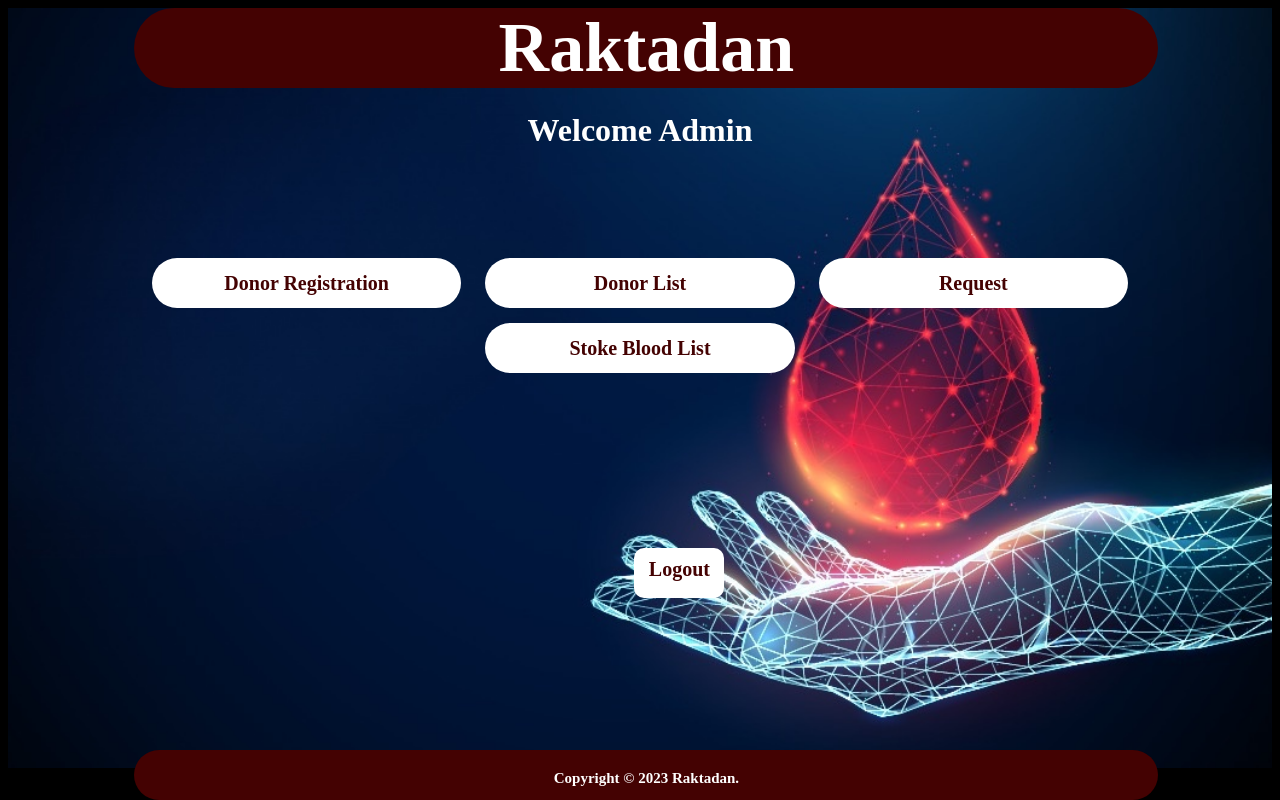
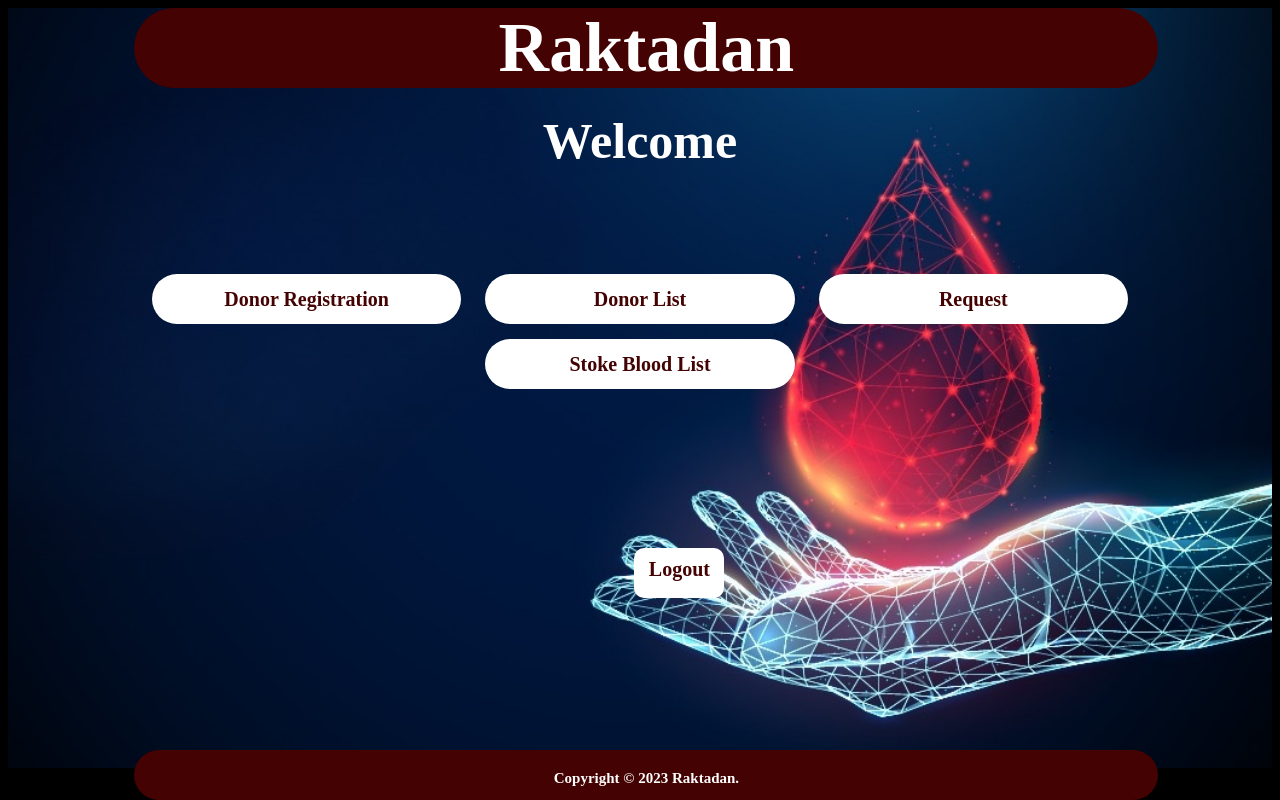
Before and after one commit to arbinshrestha63/Raktadan, a PHP site: page /admin-home.php in a window 1280 px wide. Run offline with PHP 8.4, Linux system fonts and the light colour scheme; the visitor is signed in with stand-in values (Sample User, id 1).

Commit message:
second commit

```diff
--- a/admin-home.php
+++ b/admin-home.php
@@ -44,9 +44,42 @@ session_start();
             display: inline-block;
             margin-bottom: 15px;
         }
+
         ul li a{
             text-decoration: none;
             color:  rgb(68, 2, 2);
+        }
+
+        .welcome-heading{
+            animation: fadeIn 2s ease-in-out;
+            opacity: 1;
+        }
+
+        @keyframes fadeIn {
+        0% {
+            opacity: 0;
+            transform: translateY(-20px); /* Move up by 20px */
+        }
+        100% {
+            opacity: 1;
+            transform: translateY(0); /* Move back to the original position */
+        }
+        }
+
+        .fade-in-animation {
+            opacity: 1;
+            animation: fade-in 2s ease-in-out forwards;
+        }
+
+        @keyframes fade-in {
+            0% {
+                opacity: 0;
+                transform: translateY(-20px);
+            }
+            100% {
+                opacity: 1;
+                transform: translateY(0);
+            }
         }
 
 
@@ -80,16 +113,16 @@ session_start();
                 }
                 ?>
                 <br><br>
-                <h1 align="center" style="color: white; margin-top: 50px;">Welcome Admin</h1>
+                <h1 class="welcome-heading" align="center" style="color: white; margin-top: 50px; font-size: 50px;">Welcome</h1>
 
-                <br><br><br><br>
+                <br><br><br>
 
 
                 <ul style="margin-left: -60px;">
-                    <li><a href="donor-red.php">Donor Registration</a></li>
-                    <li><a href="donor-list.php">Donor List</a></li>
-                    <li><a href="request.php">Request</a></li>
-                    <li><a href="stoke-blood-list.php">Stoke Blood List</a></li>
+                    <li class="fade-in-animation"><a href="donor-red.php">Donor Registration</a></li>
+                    <li class="fade-in-animation"><a href="donor-list.php">Donor List</a></li>
+                    <li class="fade-in-animation"><a href="request.php">Request</a></li>
+                    <li class="fade-in-animation"><a href="stoke-blood-list.php">Stoke Blood List</a></li>
 
             </ul>
 
```
